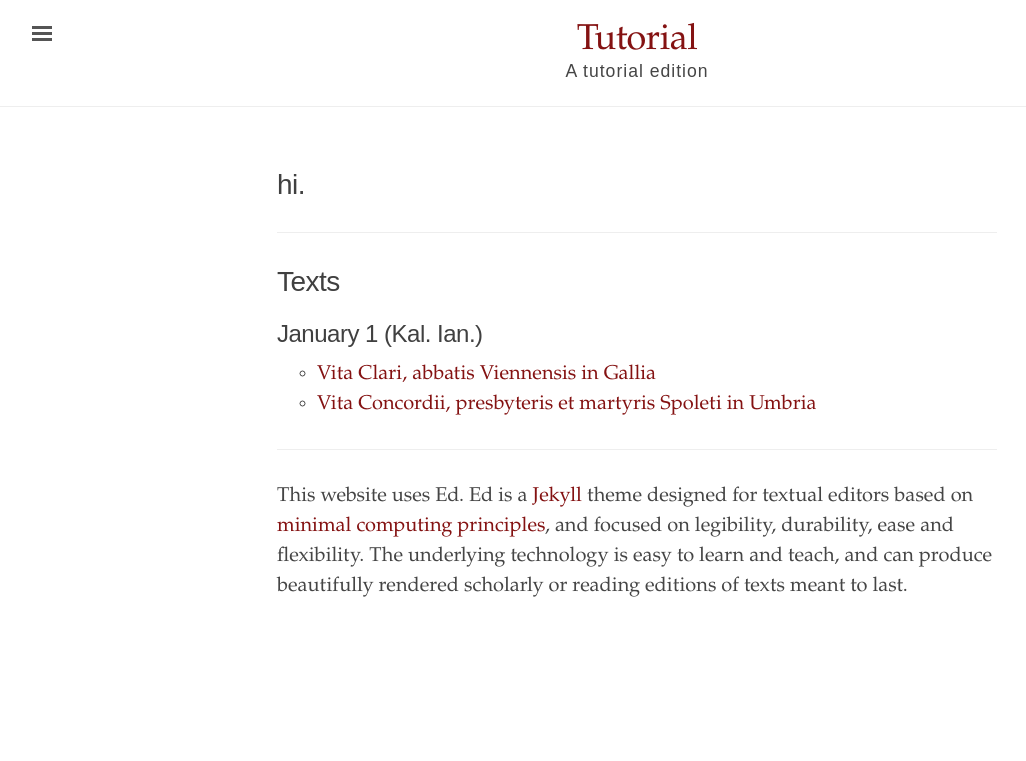
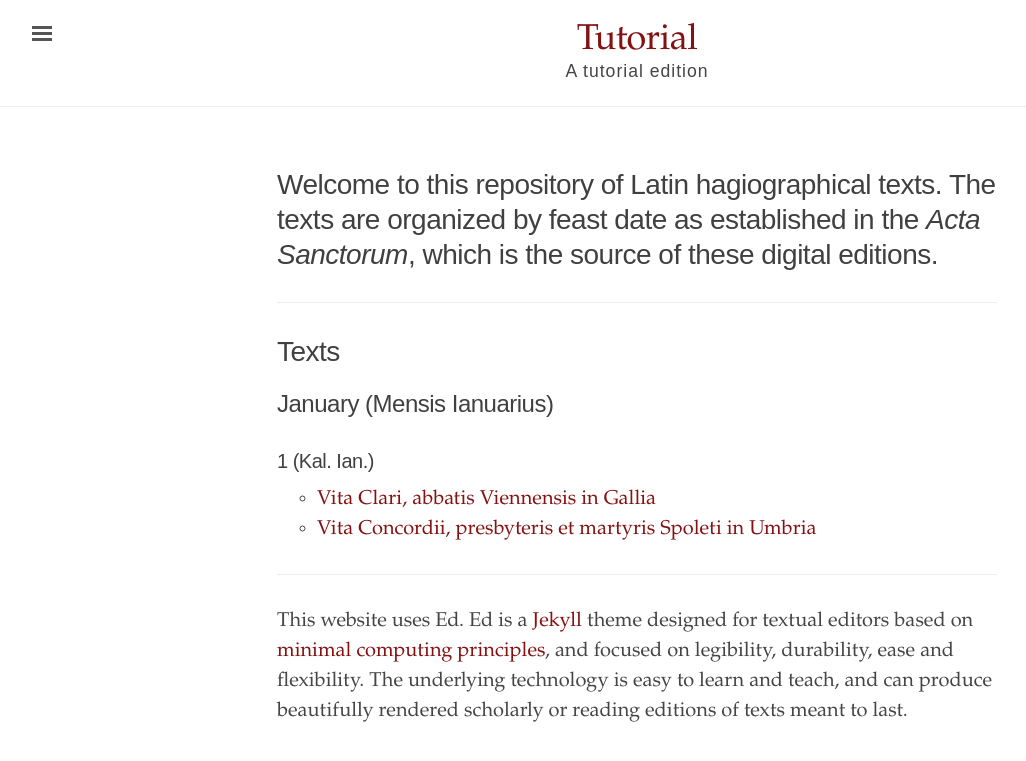
Before and after one commit to cjkoepke1/latin-hagiography, a Jekyll site: the page built from index.md, in a window 1280 px wide. Shown: the top 761 px of the page, without its empty margins (3-1029 px from the left). Built offline with Jekyll 4.4.1, drawn with Linux system fonts in a browser that asks for light colours.

Commit message:
update title and welcome text

```diff
--- a/index.md
+++ b/index.md
@@ -1,9 +1,9 @@
 ---
 layout: default
-title: "Tutorial"
+title: "Latin Hagiography"
 ---
 
-# hi.
+# Welcome to this repository of Latin hagiographical texts. The texts are organized by feast date as established in the *Acta Sanctorum*, which is the source of these digital editions.
 
 
 ---
@@ -11,7 +11,9 @@ title: "Tutorial"
 
 # Texts
 
-## January 1 (Kal. Ian.)
+## January (Mensis Ianuarius)
+
+### 1 (Kal. Ian.)
 
 - [Vita Clari, abbatis Viennensis in Gallia](https://cjkoepke1.github.io/tutorial/texts/vita-clari/)
 - [Vita Concordii, presbyteris et martyris Spoleti in Umbria](https://cjkoepke1.github.io/tutorial/texts/vita-concordii/)
```
